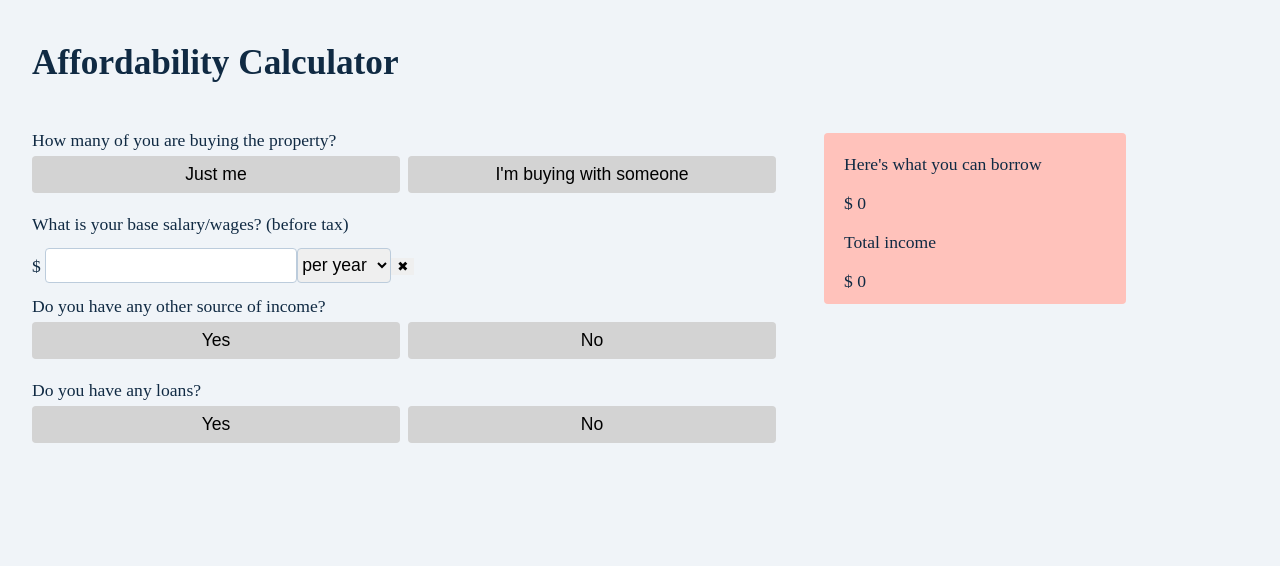
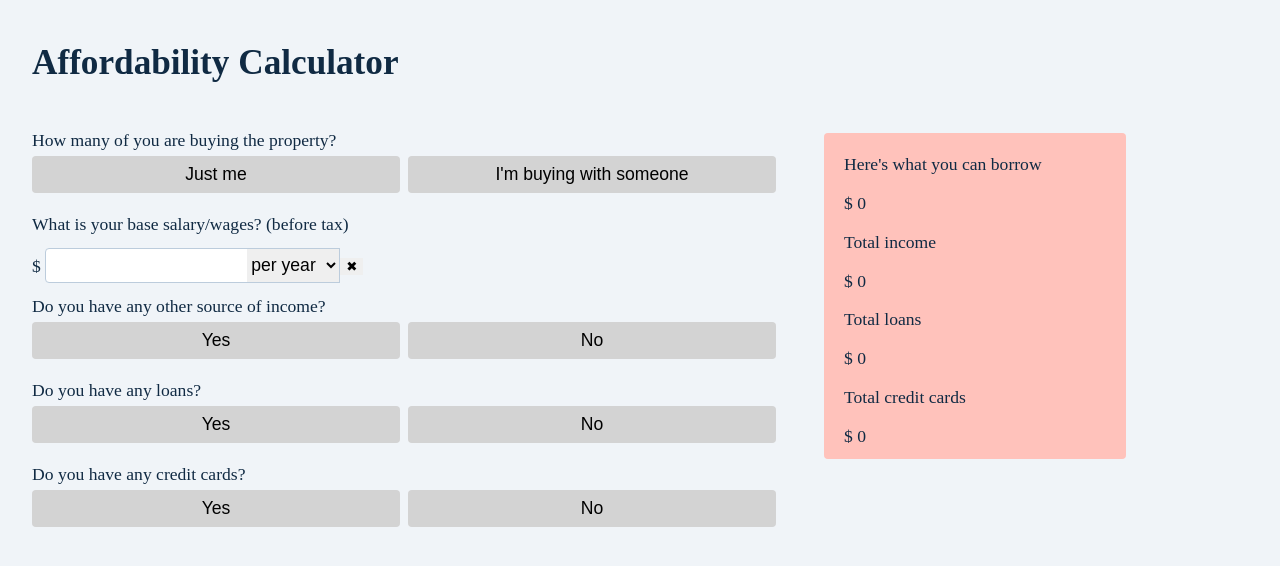
Before and after one commit to NadiiaSka/affordability-calculator, a React (Create React App) app: page / in a window 1280 px wide. Shown: the top 566 px of the page. Built offline with nearby package versions, Linux system fonts and the light colour scheme.

Commit message:
Implement calculating total loans and credit cards

```diff
--- a/src/App.js
+++ b/src/App.js
@@ -6,15 +6,29 @@ import InputList from "./components/InputList";
 function App() {
   const [buttonSelected, setButtonSelected] = useState({});
   const [totalIncome, setTotalIncome] = useState(0);
+  const [totalLoan, setTotalLoan] = useState(0);
+  const [totalCreditCards, setTotalCreditCard] = useState(0);
+
   // const [totalLiabilities, setTotalLiabilities] = useState(0);
   const [incomeValues, setIncomeValues] = useState({});
+  const [loanValues, setLoanValues] = useState({});
 
   const calculateTotal = (newValues) => {
     const incomeArray = Object.values(newValues);
     const newTotal = incomeArray.reduce((accumulator, value) => {
       return accumulator + (value && parseInt(value));
     }, 0);
-    setTotalIncome(newTotal);
+    return newTotal;
+  };
+
+  const calculateTotalIncome = (newValues) => {
+    setTotalIncome(calculateTotal(newValues));
+  };
+  const calculateTotalLoan = (newValues) => {
+    setTotalLoan(calculateTotal(newValues));
+  };
+  const calculateTotalCreditCard = (newValues) => {
+    setTotalCreditCard(calculateTotal(newValues));
   };
 
   return (
@@ -43,7 +57,7 @@ function App() {
             name="salaryFirst"
             values={incomeValues}
             setValues={setIncomeValues}
-            calculateTotal={calculateTotal}
+            calculateTotal={calculateTotalIncome}
           />
           {buttonSelected.secondSalary && (
             <>
@@ -52,7 +66,7 @@ function App() {
                 name="salarySecond"
                 values={incomeValues}
                 setValues={setIncomeValues}
-                calculateTotal={calculateTotal}
+                calculateTotal={calculateTotalIncome}
               />
             </>
           )}
@@ -71,7 +85,7 @@ function App() {
               buttonLabel="Add other income"
               values={incomeValues}
               setValues={setIncomeValues}
-              calculateTotal={calculateTotal}
+              calculateTotal={calculateTotalIncome}
             />
           )}
           <p>Do you have any loans?</p>
@@ -87,9 +101,27 @@ function App() {
             <InputList
               inputLabel="Loan"
               buttonLabel="Add loan"
+              values={loanValues}
+              setValues={setLoanValues}
+              calculateTotal={calculateTotalLoan}
+            />
+          )}
+          <p>Do you have any credit cards?</p>
+          <ButtonRow
+            buttonLabels={[
+              { id: 1, name: "creditCards", label: "Yes", value: true },
+              { id: 2, name: "creditCards", label: "No", value: false },
+            ]}
+            setButtonSelected={setButtonSelected}
+            buttonSelected={buttonSelected}
+          />
+          {buttonSelected.creditCards && (
+            <InputList
+              inputLabel="Credit card"
+              buttonLabel="Add credit card"
               values={incomeValues}
               setValues={setIncomeValues}
-              calculateTotal={calculateTotal}
+              calculateTotal={calculateTotalCreditCard}
             />
           )}
         </div>
@@ -98,6 +130,10 @@ function App() {
           <p>$ 0</p>
           <p>Total income</p>
           <p>$ {totalIncome}</p>
+          <p>Total loans</p>
+          <p>$ {totalLoan}</p>
+          <p>Total credit cards</p>
+          <p>$ {totalCreditCards}</p>
         </div>
       </main>
     </>
--- a/src/components/InputList.js
+++ b/src/components/InputList.js
@@ -22,7 +22,7 @@ const InputList = ({
           <InputRow
             key={index}
             labelText={`${inputLabel} #${index + 1}`}
-            name={`additionalIncome${index}`}
+            name={`${inputLabel}${index}`}
             values={values}
             setValues={setValues}
             calculateTotal={calculateTotal}
--- a/src/index.css
+++ b/src/index.css
@@ -54,6 +54,7 @@ p {
 
 .input {
 height: 1.3rem;
+width: 16rem;
 padding: 0.375rem 0.75rem;
 border-radius: 0.25rem;
 border: 1px solid #bcccdc;
@@ -63,9 +64,10 @@ font-size: 1.1rem;
 .dropDown {
   height: 2.2rem;
   list-style: inside;
-  border-radius: 0.25rem;
   border: 1px solid #bcccdc;
   font-size: 1.1rem;
+  margin-left: -5rem;
+  border-left-style: none;
 }
 
 .resultContainer {
```
